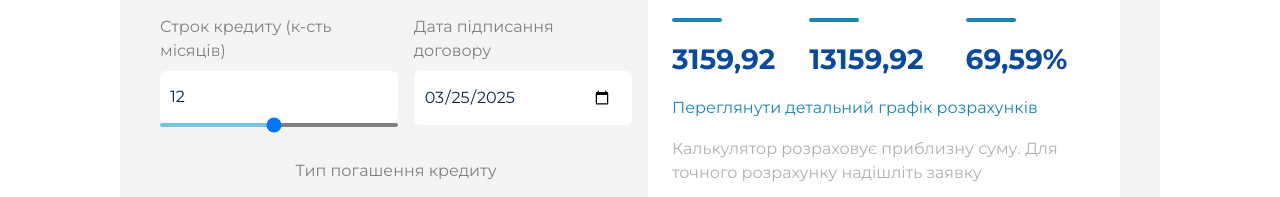
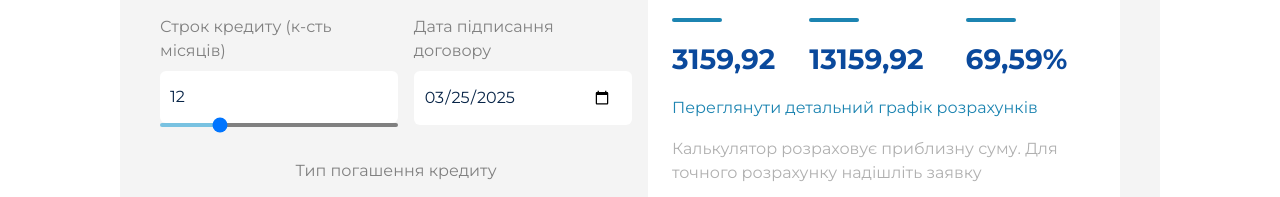
Before and after one commit to yurickv/Kredyt-fos-company-web-site, a Next.js app: page /credit in a window 1280 px wide. Shown: the part 1128-1325 px from the top of the page. Built offline with nearby package versions, Linux system fonts and the light colour scheme.

Commit message:
update in calc loan duration

```diff
--- a/src/components/credit-page/sectionCreditCalc.tsx
+++ b/src/components/credit-page/sectionCreditCalc.tsx
@@ -14,7 +14,7 @@ const schema = Yup.object().shape({
     .required("Обов'язкове поле"),
   creditDuration: Yup.number()
     .min(1, 'Не менше 1міс.')
-    .max(24, 'Не більше 24міс.')
+    .max(48, 'Не більше 48міс.')
     .required("Обов'язкове поле"),
 });
 
@@ -144,8 +144,8 @@ export const SectionCreditCalc = () => {
                     // className="appearance-none w-full h-2 rounded-md bg-gray-200 outline-none"
                     style={{
                       background: `linear-gradient(to right, #79C2E1 ${
-                        formData.targetSum / 2000
-                      }%, #808080 ${formData.targetSum / 2000}%)`,
+                        formData.targetSum / 2500
+                      }%, #808080 ${formData.targetSum / 2500}%)`,
                     }}
                     type="range"
                     name="targetSum"
@@ -172,7 +172,7 @@ export const SectionCreditCalc = () => {
                       value={formData.duration}
                       onChange={handleCreditChange}
                       min={1}
-                      max={24}
+                      max={48}
                       onBlur={validate}
                       required
                     />
@@ -185,15 +185,15 @@ export const SectionCreditCalc = () => {
                       className="absolute left-0 -bottom-1 w-full max-w-[552px] md:max-w-full lg:max-w-[552px] -mt-3.5 appearance-none rounded-md h-1"
                       style={{
                         background: `linear-gradient(to right, #79C2E1 ${
-                          formData.duration / 0.25
-                        }%, #808080 ${formData.duration / 0.25}%)`,
+                          formData.duration / 0.5
+                        }%, #808080 ${formData.duration / 0.5}%)`,
                       }}
                       type="range"
                       name="duration"
                       value={formData.duration}
                       onChange={handleCreditChange}
                       min={1}
-                      max={24}
+                      max={48}
                     />
                   </div>
                 </div>
```
